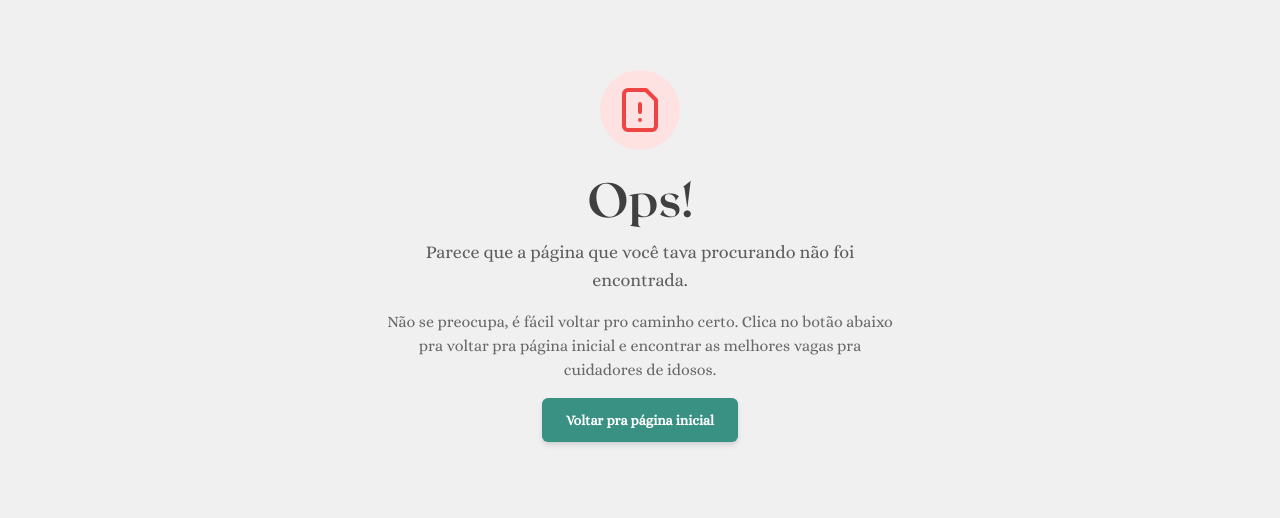
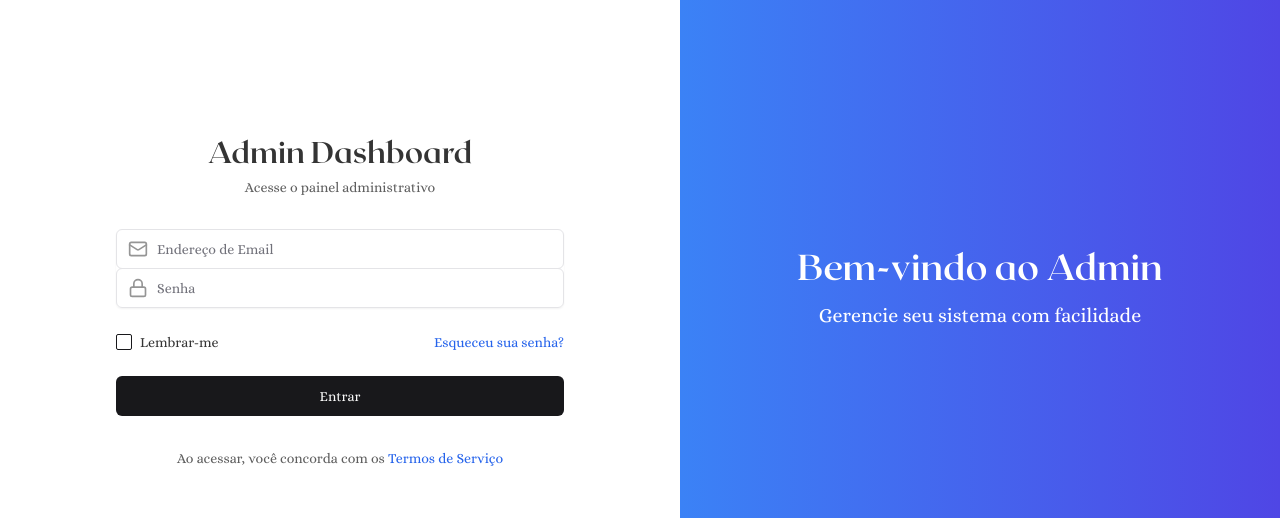
Before and after one commit to isaacviannadev/zelo-app, a Next.js app: page /login in a window 1280 px wide. Before the commit this address had no page. Shown: the part 176-694 px from the top of the page. Built offline with nearby package versions, Linux system fonts and the light colour scheme.

Commit message:
feat: login page

```diff
--- a/src/app/layout.tsx
+++ b/src/app/layout.tsx
@@ -22,13 +22,8 @@ export const metadata: Metadata = {
   description: 'Zelo App feito para conectar pessoas',
 };
 
-export default function RootLayout({
-  children,
-}: Readonly<{
-  children: React.ReactNode;
-}>) {
+export const Head = () => {
   return (
-    <html lang='en'>
     <head>
       {/* <!-- Open Graph / Facebook --> */}
       <meta property='og:type' content='website' />
@@ -46,10 +41,7 @@ export default function RootLayout({
       {/* <!-- Twitter --> */}
       <meta property='twitter:card' content='summary_large_image' />
       <meta property='twitter:url' content='https://www.zeloclub.com.br/' />
-        <meta
-          property='twitter:title'
-          content='Zeloclub | Conectando corações'
-        />
+      <meta property='twitter:title' content='Zeloclub | Conectando corações' />
       <meta
         property='twitter:description'
         content='O zeloclub é o aplicativo perfeito para conectar cuidadores de idosos com famílias que procuram assistência confiável. Nossa plataforma intuitiva e segura facilita o encontro de cuidadores qualificados, proporcionando um envelhecimento saudável e feliz para seus entes queridos. Experimente o zeloclub hoje e descubra a tranquilidade que vem com o cuidado especializado.'
@@ -59,6 +51,17 @@ export default function RootLayout({
         content='https://cdn.glitch.global/366c06b6-90d2-4995-9a79-d42af2d6b7c2/zeloclub%20Registr.png?v=1685524426272'
       ></meta>
     </head>
+  );
+};
+
+export default function RootLayout({
+  children,
+}: Readonly<{
+  children: React.ReactNode;
+}>) {
+  return (
+    <html lang='en'>
+      <Head />
       <body
         className={`${alice.variable} ${roxborough.variable} font-sans `}
         suppressHydrationWarning={true}
--- /dev/null
+++ b/src/app/login/layout.tsx
@@ -0,0 +1,29 @@
+import localFont from 'next/font/local';
+import { ReactNode } from 'react';
+
+const alice = localFont({
+  src: '../../assets/fonts/Alice-Regular.ttf',
+  variable: '--font-alice',
+});
+const roxborough = localFont({
+  src: '../../assets/fonts/roxborough-cf-bold.ttf',
+  weight: 'bold',
+  variable: '--font-roxborough',
+});
+
+type LoginLayoutProps = {
+  children: ReactNode;
+};
+
+export default function LoginLayout({ children }: LoginLayoutProps) {
+  return (
+    <html lang='en'>
+      <body
+        className={`${alice.variable} ${roxborough.variable} font-sans `}
+        suppressHydrationWarning={true}
+      >
+        <main>{children}</main>
+      </body>
+    </html>
+  );
+}
--- /dev/null
+++ b/src/app/login/page.tsx
@@ -0,0 +1,126 @@
+'use client';
+
+import { Button } from '@/components/ui/button';
+import { Checkbox } from '@/components/ui/checkbox';
+import { Input } from '@/components/ui/input';
+import { Label } from '@/components/ui/label';
+import { LockIcon, MailIcon } from 'lucide-react';
+import { useState } from 'react';
+
+export default function AdminLogin() {
+  const [rememberMe, setRememberMe] = useState(false);
+
+  return (
+    <div className='min-h-screen flex flex-col md:flex-row'>
+      {/* Seção do formulário */}
+      <div className='flex-1 flex items-center justify-center p-10'>
+        <div className='w-full max-w-md space-y-8'>
+          <div className='text-center'>
+            <h2 className='mt-6 text-3xl font-bold text-gray-900'>
+              Admin Dashboard
+            </h2>
+            <p className='mt-2 text-sm text-gray-600'>
+              Acesse o painel administrativo
+            </p>
+          </div>
+          <form className='mt-8 space-y-6'>
+            <div className='rounded-md shadow-sm -space-y-px'>
+              <div>
+                <Label htmlFor='email-address' className='sr-only'>
+                  Endereço de Email
+                </Label>
+                <div className='relative'>
+                  <MailIcon
+                    className='absolute left-3 top-1/2 transform -translate-y-1/2 text-gray-400'
+                    size={20}
+                  />
+                  <Input
+                    id='email-address'
+                    name='email'
+                    type='email'
+                    autoComplete='email'
+                    required
+                    className='pl-10 rounded-t-md'
+                    placeholder='Endereço de Email'
+                  />
+                </div>
+              </div>
+              <div>
+                <Label htmlFor='password' className='sr-only'>
+                  Senha
+                </Label>
+                <div className='relative'>
+                  <LockIcon
+                    className='absolute left-3 top-1/2 transform -translate-y-1/2 text-gray-400'
+                    size={20}
+                  />
+                  <Input
+                    id='password'
+                    name='password'
+                    type='password'
+                    autoComplete='current-password'
+                    required
+                    className='pl-10 rounded-b-md'
+                    placeholder='Senha'
+                  />
+                </div>
+              </div>
+            </div>
+
+            <div className='flex items-center justify-between'>
+              <div className='flex items-center'>
+                <Checkbox
+                  id='remember-me'
+                  checked={rememberMe}
+                  onCheckedChange={(checked) =>
+                    setRememberMe(checked as boolean)
+                  }
+                />
+                <Label
+                  htmlFor='remember-me'
+                  className='ml-2 block text-sm text-gray-900'
+                >
+                  Lembrar-me
+                </Label>
+              </div>
+
+              <div className='text-sm'>
+                <a
+                  href='#'
+                  className='font-medium text-blue-600 hover:text-blue-500'
+                >
+                  Esqueceu sua senha?
+                </a>
+              </div>
+            </div>
+
+            <div>
+              <Button type='submit' className='w-full'>
+                Entrar
+              </Button>
+            </div>
+          </form>
+          <p className='mt-2 text-center text-sm text-gray-600'>
+            Ao acessar, você concorda com os{' '}
+            <a
+              href='#'
+              className='font-medium text-blue-600 hover:text-blue-500'
+            >
+              Termos de Serviço
+            </a>
+          </p>
+        </div>
+      </div>
+
+      {/* Seção de imagem/gradiente */}
+      <div className='flex-1 bg-gradient-to-r from-blue-500 to-indigo-600 hidden md:block'>
+        <div className='flex items-center justify-center h-full'>
+          <div className='text-white text-center'>
+            <h1 className='text-4xl font-bold mb-4'>Bem-vindo ao Admin</h1>
+            <p className='text-xl'>Gerencie seu sistema com facilidade</p>
+          </div>
+        </div>
+      </div>
+    </div>
+  );
+}
```
Lines whose indentation alone changed are shown as unchanged.
